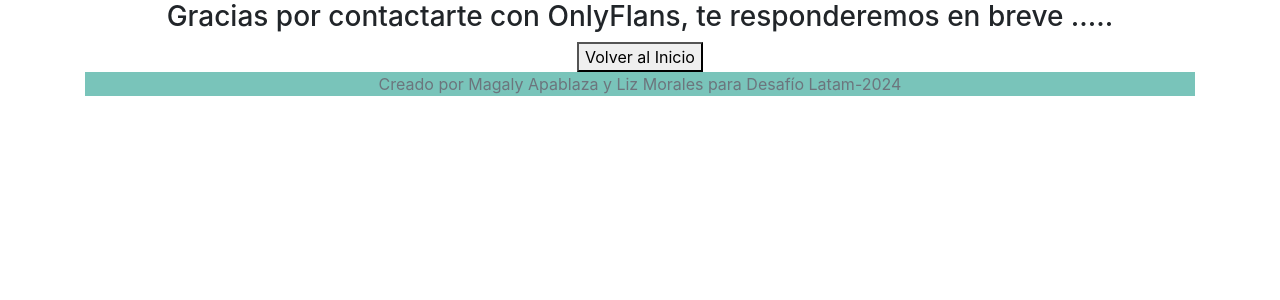
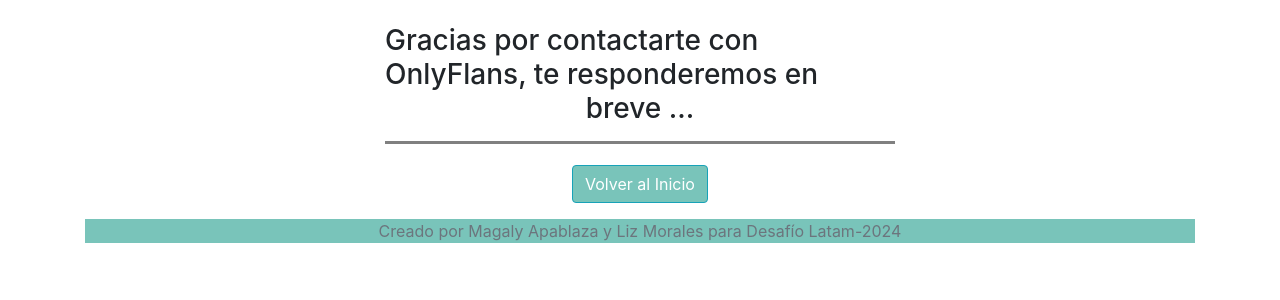
Before and after one commit to magaly76/proyecto_onlyflans, a Django app: template web/templates/exito.html in a window 1280 px wide. Shown: the part 176-476 px from the top of the page. Run offline with Django 3.2, Linux system fonts and the light colour scheme; the template is opened without the code that fills it, so the values that code supplies are empty; some libraries are stand-ins or nearby versions.

Commit message:
Cambios menores html y css

```diff
--- a/web/templates/contact.html
+++ b/web/templates/contact.html
@@ -4,9 +4,7 @@
 {% block 'content'%}
 
 <div class="container">
-
     <div class="col-12 col-md-6 offset-0 offset-md-3 mt-4">
-
         <h3 class="text-center">Contáctanos</h3>
         <div>
             <hr style="border-color: gray; border-width: 3px; width: 100%; height: 5px;">
--- a/web/templates/exito.html
+++ b/web/templates/exito.html
@@ -1,39 +1,19 @@
-<!DOCTYPE html>
-<html lang="en">
-<head>
-    <meta charset="UTF-8">
-    <meta name="viewport" content="width=device-width, initial-scale=1.0">
+{% extends 'base.html' %}
 
-     <!-- Bootstrap CSS -->
-     <link href="https://cdn.jsdelivr.net/npm/bootstrap@5.0.2/dist/css/bootstrap.min.css" rel="stylesheet" integrity="sha384-EVSTQN3/azprG1Anm3QDgpJLIm9Nao0Yz1ztcQTwFspd3yD65VohhpuuCOmLASjC" crossorigin="anonymous">
-     <link href="https://stackpath.bootstrapcdn.com/bootstrap/4.5.2/css/bootstrap.min.css" rel="stylesheet">
 
-    {% include 'basehead.html'%}
+<!-- Contenido -->
+{% block 'content'%}
 
-</head>
+<div class="container" style="text-align-last: center;">
+    <div class="col-12 col-md-6 offset-0 offset-md-3 mt-4">
+        <h3>Gracias por contactarte con OnlyFlans, te responderemos en breve ...</h3>
+        <div>
+            <hr style="border-color: gray; border-width: 3px; width: 100%; height: 5px;">
+        </div>
+        <div class="mb-3 px-3">
+        <a href="{% url 'index' %}" type="submit" class="btn btn-info" style="background: rgb(121, 196, 186);">Volver al Inicio</a>
+    </div>
+    </div>
+</div>
 
-<body class="container">
-    {% include 'header.html'%}
-
-    {% include 'navbar.html'%}
-
-    <!-- Contenido -->
-    {% block 'content'%}
-    <div class="container" style="text-align-last: center;">
-        <h3>Gracias por contactarte con OnlyFlans, te responderemos en breve .....</h3>
-        <a href="{% url 'index' %}"><button type="button">Volver al Inicio</button></a>
-    </div>
-    {% endblock%}
-
-    {% include 'footer.html'%}
-
-     <!-- Option 1: Bootstrap Bundle with Popper -->
-     <script src="https://cdn.jsdelivr.net/npm/bootstrap@5.0.2/dist/js/bootstrap.bundle.min.js" integrity="sha384-MrcW6ZMFYlzcLA8Nl+NtUVF0sA7MsXsP1UyJoMp4YLEuNSfAP+JcXn/tWtIaxVXM" crossorigin="anonymous"></script>
-
-    <!-- Option 2: Separate Popper and Bootstrap JS -->
-    <!--
-    <script src="https://cdn.jsdelivr.net/npm/@popperjs/core@2.9.2/dist/umd/popper.min.js" integrity="sha384-IQsoLXl5PILFhosVNubq5LC7Qb9DXgDA9i+tQ8Zj3iwWAwPtgFTxbJ8NT4GN1R8p" crossorigin="anonymous"></script>
-    <script src="https://cdn.jsdelivr.net/npm/bootstrap@5.0.2/dist/js/bootstrap.min.js" integrity="sha384-cVKIPhGWiC2Al4u+LWgxfKTRIcfu0JTxR+EQDz/bgldoEyl4H0zUF0QKbrJ0EcQF" crossorigin="anonymous"></script>
-    -->
-</body>
-</html>
+{% endblock%}
--- a/web/templates/index.html
+++ b/web/templates/index.html
@@ -11,7 +11,9 @@
                 <hr style="border-color: gray; border-width: 3px; width: 100%; height: 5px;">
             </div>
             <p>OnlyFlans renace el 2024 buscando superar la calidad de sus recetas</p>
-            <a href="{% url 'about' %}" class="btn btn-outline-ligth" style="color: #413d3d;">Conoce más</a>
+            <div class="mb-3 px-3">
+            <a href="{% url 'about' %}" type="submit" class="btn btn-info" style=" background: rgb(121, 196, 186);">Conoce más</a>
+            </div>
         </div>
     </div>
 </div>
```
Also changed, not shown: web/templates/about.html (+12 -5 lines), db.sqlite3.
